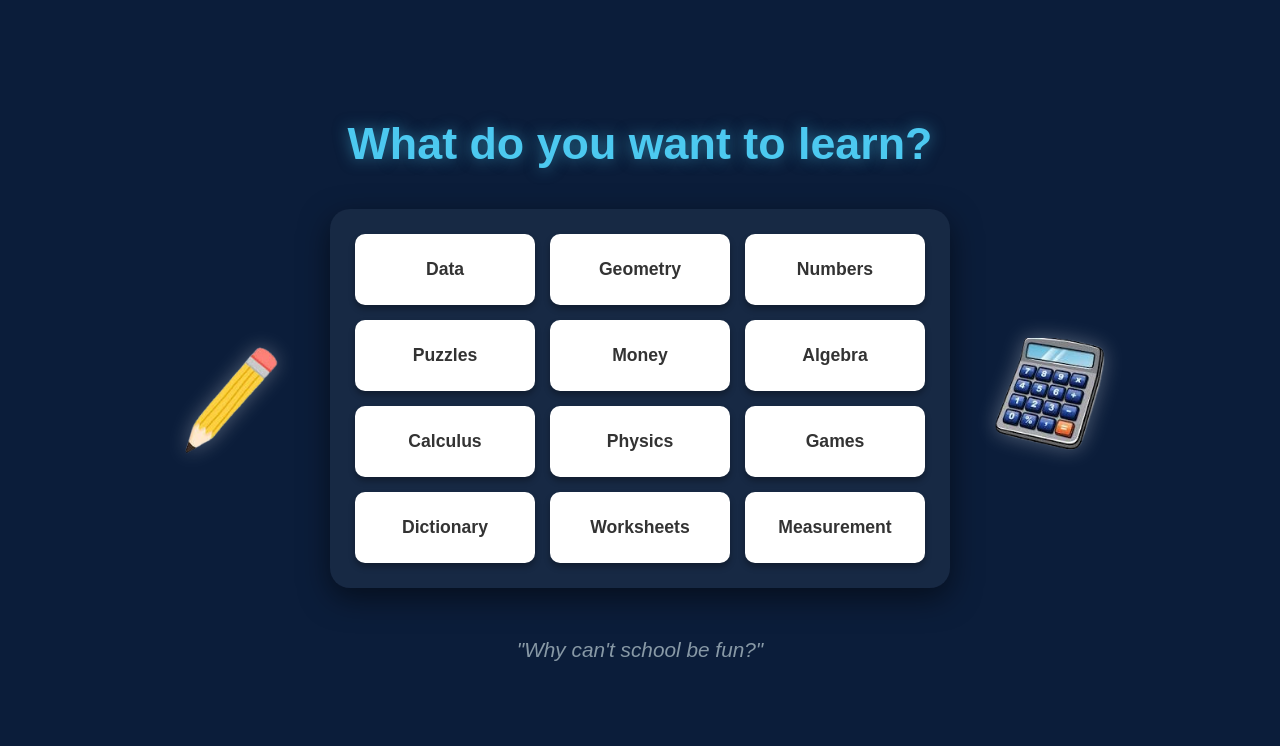
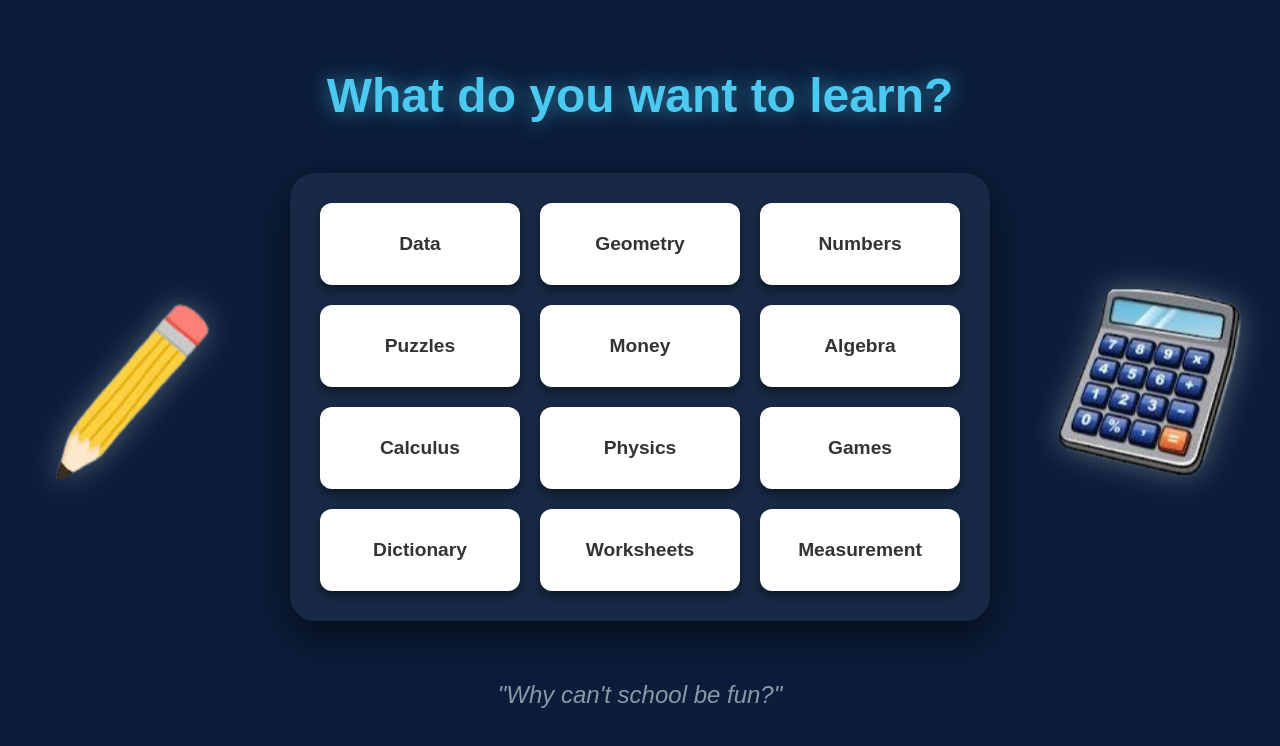
Before and after one commit to thegamewebsite/home, a plain HTML site: page index.html in a window 1280 px wide. Drawn offline with Linux system fonts and the light colour scheme.

Commit message:
Update index.html

```diff
--- a/index.html
+++ b/index.html
@@ -19,12 +19,12 @@
         }
 
         .header-logo {
-            font-size: 2.8rem;
+            font-size: 3rem; /* Larger header */
             font-weight: bold;
             color: #4cc9f0;
             text-align: center;
-            margin-bottom: 40px;
-            text-shadow: 0px 0px 15px rgba(76, 201, 240, 0.5);
+            margin-bottom: 50px;
+            text-shadow: 0px 0px 20px rgba(76, 201, 240, 0.6);
         }
 
         /* Main Section: Pencil | Grid | Calculator */
@@ -32,57 +32,65 @@
             display: flex;
             align-items: center;
             justify-content: center;
-            gap: 40px; /* Space between images and the grid */
+            gap: 60px; /* Increased gap for larger images */
             width: 100%;
-            max-width: 1200px;
+            max-width: 1400px;
         }
 
         .side-image {
-            width: 120px; /* Larger to stand out on the sides */
+            width: 200px; /* Significantly larger images */
             height: auto;
-            filter: drop-shadow(0px 0px 10px rgba(255, 255, 255, 0.3));
+            filter: drop-shadow(0px 0px 15px rgba(255, 255, 255, 0.3));
+            animation: float 4s ease-in-out infinite; /* Adds subtle movement */
+        }
+
+        /* Floating animation for the tools */
+        @keyframes float {
+            0% { transform: translateY(0px); }
+            50% { transform: translateY(-15px); }
+            100% { transform: translateY(0px); }
         }
 
         /* The Button Grid */
         .grid-container {
             display: grid;
-            grid-template-columns: repeat(3, 180px);
-            gap: 15px;
+            grid-template-columns: repeat(3, 200px); /* Slightly wider buttons to match scale */
+            gap: 20px;
             background: rgba(255, 255, 255, 0.05);
-            padding: 25px;
-            border-radius: 20px;
-            box-shadow: 0 10px 30px rgba(0,0,0,0.5);
+            padding: 30px;
+            border-radius: 25px;
+            box-shadow: 0 15px 40px rgba(0,0,0,0.6);
         }
 
         .grid-button {
             background-color: #ffffff;
             color: #333333;
-            padding: 25px 10px;
+            padding: 30px 10px;
             text-align: center;
-            border-radius: 10px;
+            border-radius: 12px;
             font-weight: bold;
-            font-size: 1.1rem;
-            transition: all 0.2s ease;
+            font-size: 1.2rem;
+            transition: all 0.3s ease;
             cursor: pointer;
             border: none;
             display: flex;
             align-items: center;
             justify-content: center;
-            box-shadow: 0 4px 6px rgba(0,0,0,0.3);
+            box-shadow: 0 5px 10px rgba(0,0,0,0.4);
         }
 
         .grid-button:hover {
             background-color: #f0f0f0;
-            transform: scale(1.05);
-            box-shadow: 0 0 15px rgba(76, 201, 240, 0.6);
+            transform: scale(1.08);
+            box-shadow: 0 0 20px rgba(76, 201, 240, 0.7);
         }
 
         /* The Quote */
         .footer-text {
-            margin-top: 50px;
+            margin-top: 60px;
             font-style: italic;
             color: #8899a6;
-            font-size: 1.3rem;
+            font-size: 1.5rem;
             text-align: center;
         }
     </style>
```
